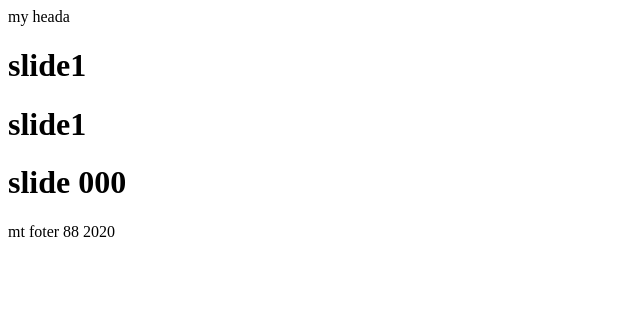
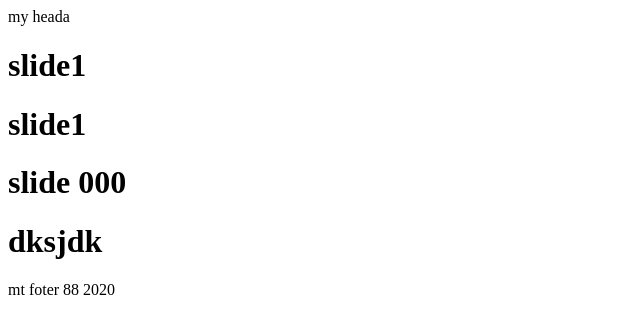
Before and after one commit to Mohammad-peyvasteh/git-project-one---Copyy, a website: page index.html in a window 1280 px wide. Shown: the whole page, without its empty margins (0-640 px from the left). Drawn offline with Linux system fonts and the light colour scheme.

Commit message:
slider nwe

```diff
--- a/index.html
+++ b/index.html
@@ -14,6 +14,7 @@
         <h1>slide1</h1>
         <h1>slide1</h1>
         <h1>slide 000</h1>
+        <h1>dksjdk</h1>
 
 
 
```
